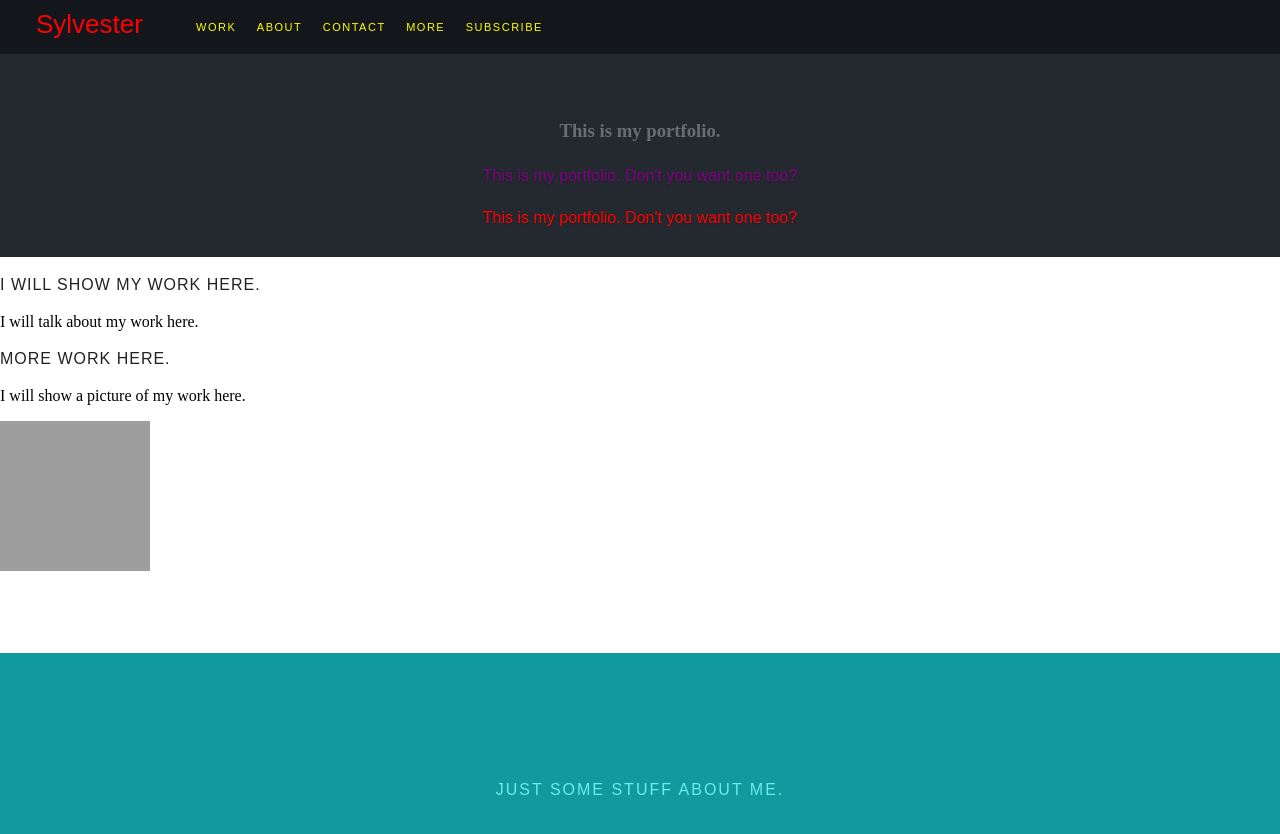
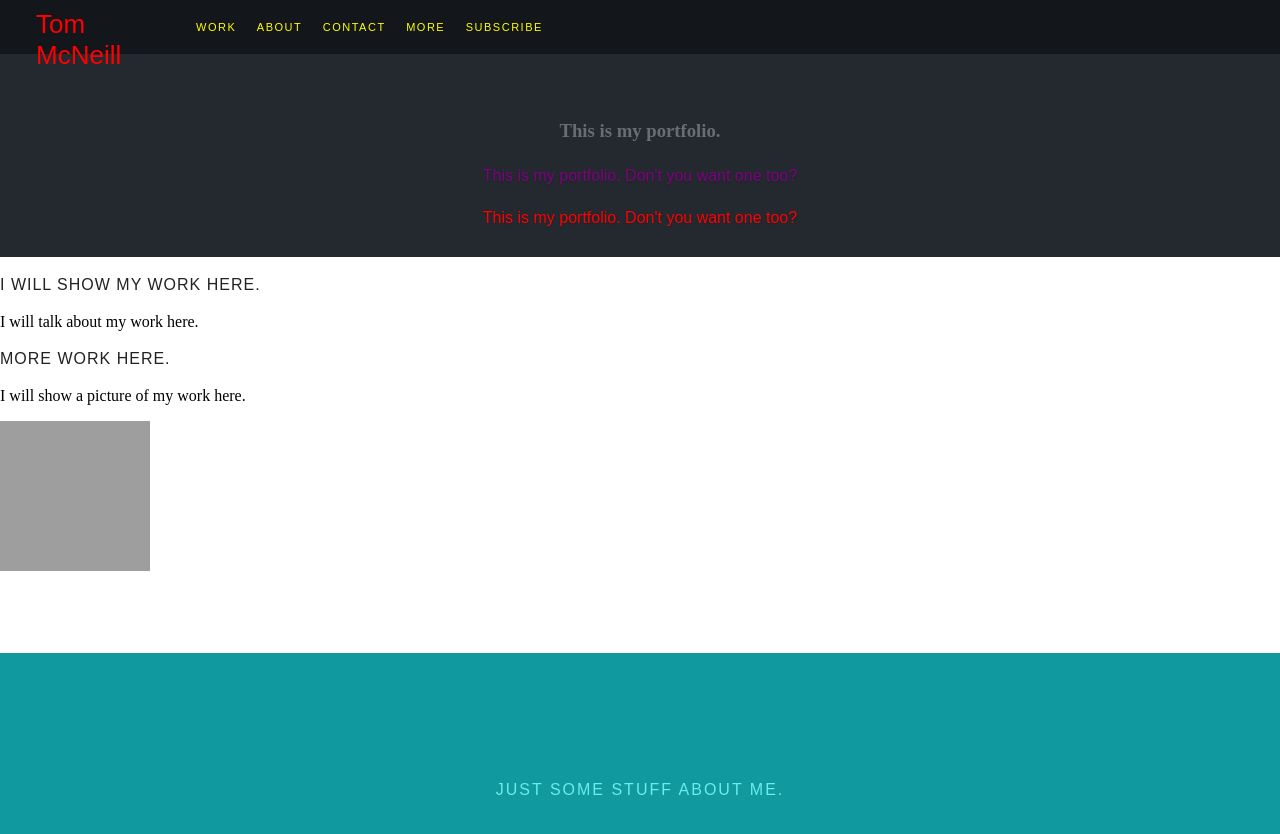
Before and after one commit to tm2123/week-3, a plain HTML site: page index.html in a window 1280 px wide. Drawn offline with Linux system fonts and the light colour scheme; grey boxes are pictures that could not be loaded.

Commit message:
Update index.html
Thisis my 1st commit for Week-3

```diff
--- a/index.html
+++ b/index.html
@@ -1,3 +1,4 @@
+
 <!DOCTYPE html>
 <!--Follow-->
 <html>
@@ -8,7 +9,7 @@
    <body>
       <header>
          <div class="logo">
-            <a href="#">Sylvester</a>
+            <a href="#">Tom McNeill</a>
          </div>
          <nav id="nav-wrap">
             <ul id="nav" class="nav">
```
